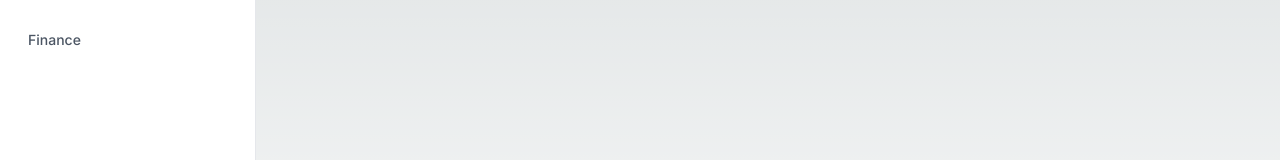
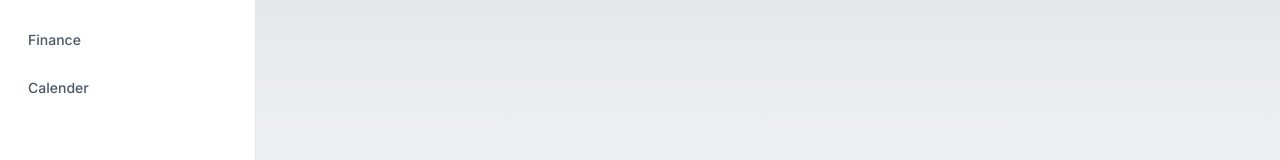
Before and after one commit to programmer-weeb/school-front, a Next.js app: page / in a window 1280 px wide. Shown: the part 304-464 px from the top of the page. Built offline with nearby package versions, Linux system fonts and the light colour scheme.

Commit message:
Add Calender button on the side nav

```diff
--- a/app/_comps/WholeSideNav.tsx
+++ b/app/_comps/WholeSideNav.tsx
@@ -20,11 +20,9 @@ export default function WholeSideNav() {
 					<nav className="flex-1 -mx-3 space-y-3 ">
 						{/* side bar search */}
 						<SideNavSearch />
-
 						{/* side bar links */}
 						{/* <SideNavLinks linksNames={['📋 Dashboard', '🧑🏻‍🎓 Students', '🧑‍🏫 Teachers', '🕖 Events', '💰 Finance']} /> */}
-						<SideNavLinks linksNames={['Dashboard', 'Students', 'Teachers', 'Events', 'Finance']} />
-
+						<SideNavLinks linksNames={['Dashboard', 'Students', 'Teachers', 'Events', 'Finance', 'Calender']} />
 					</nav>
 
 					<BottomPhotoOfSideNav />
```
